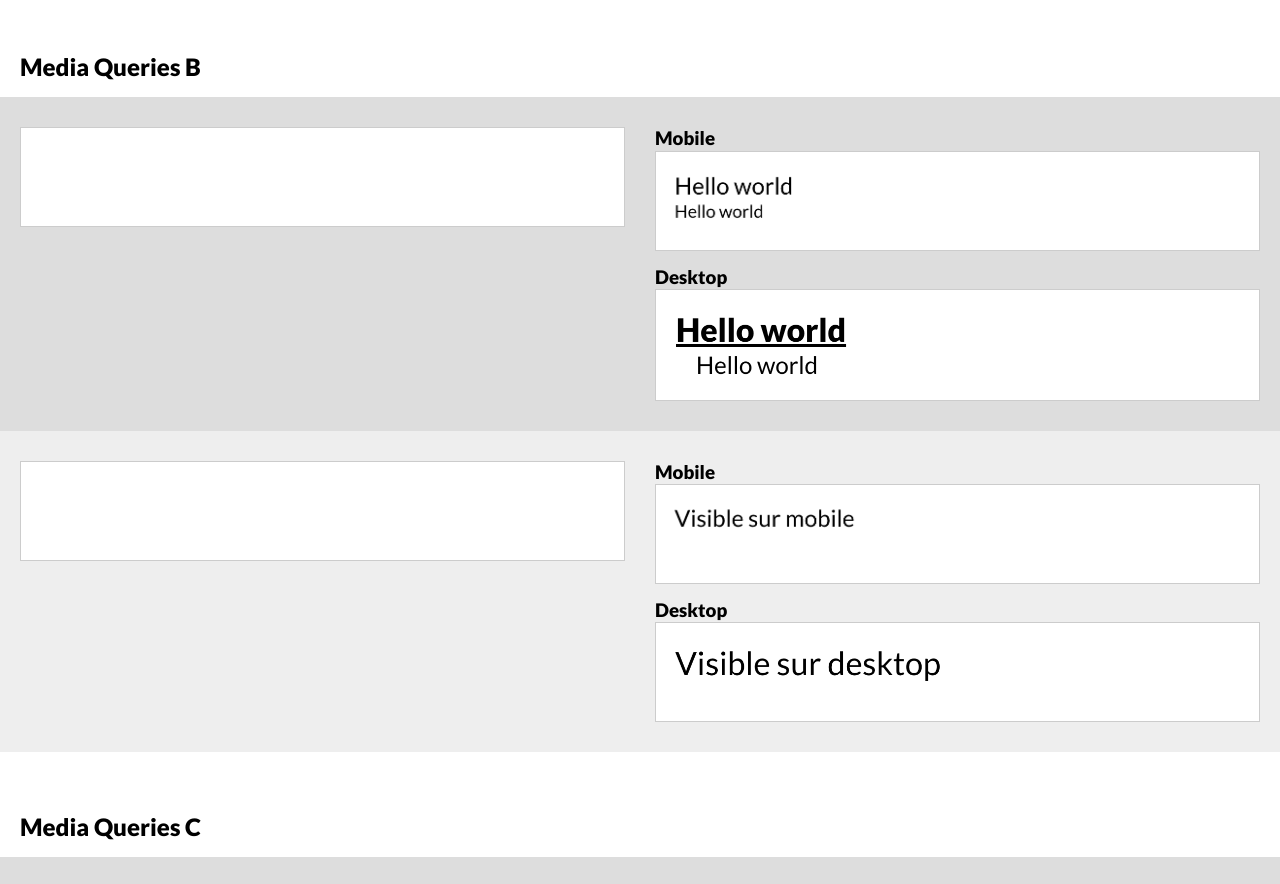
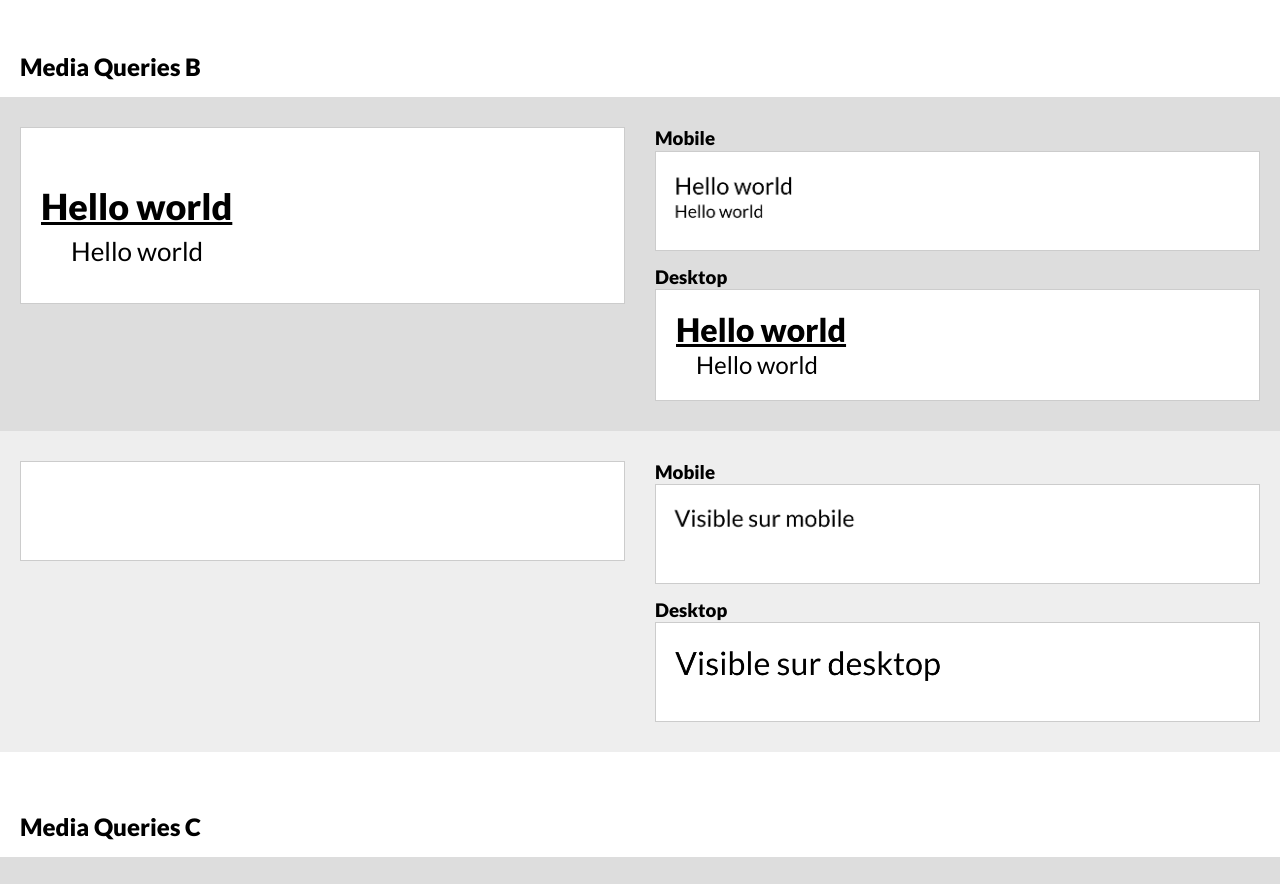
Before and after one commit to nbuntsch/examen-revision-imd21, a website built with Parcel: page src/index.html in a window 1280 px wide. Shown: the part 8900-9784 px from the top of the page. Built offline with nearby package versions, Linux system fonts and the light colour scheme.

Commit message:
développement mediaqueries B1

```diff
--- a/src/exercises/mediaqueries-b1.html
+++ b/src/exercises/mediaqueries-b1.html
@@ -1,3 +1,4 @@
 <div class="l-exercice" id="mediaqueries-b1">
-  <!-- exercice ici -->
+  <h1>Hello world</h1>
+  <h2>Hello world</h2>
 </div>
--- a/src/scss/modules/_mediaqueries.scss
+++ b/src/scss/modules/_mediaqueries.scss
@@ -0,0 +1,29 @@
+#mediaqueries-b1 {
+    @media (min-width: 0px) {
+        h1 {
+            font-size: 26px;
+            font-weight: 400;
+            margin-bottom: -30px;
+        }
+
+        h2 {
+            font-size: 16px;
+            font-weight: 400;
+        }
+    }
+
+    @media (min-width: 992px) {
+        h1 {
+            font-size: 36px;
+            text-decoration: underline;
+            font-weight: 700;
+            margin-bottom: -30px;
+        }
+
+        h2 {
+            font-size: 26px;
+            font-weight: 400;
+            margin-left: 30px;
+        }
+    }
+}
```
Also changed, not shown: src/exercises/mediaqueries-b2.html (line endings or trailing spaces).
